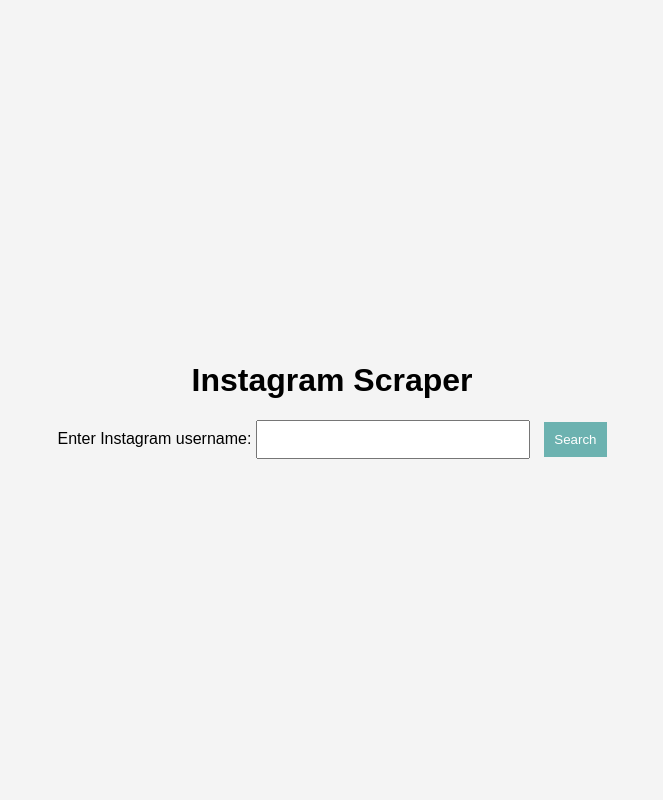
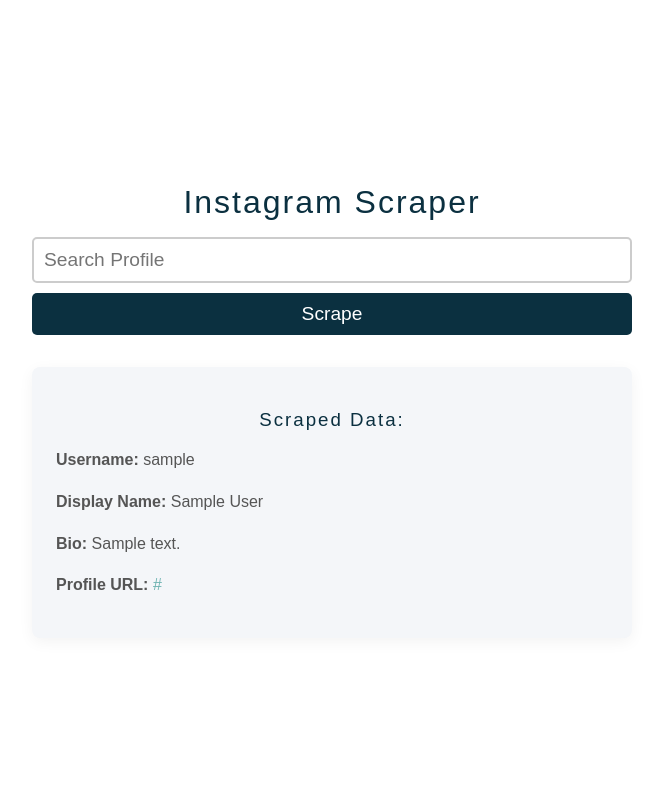
Before and after one commit to Rah2d33/DjangoApifyscraper, a Django app: template IGDjangoScraperProject/IGscrapingApp/templates/index.html in a window 1280 px wide. Shown: the whole page, without its empty margins (308-971 px from the left). Run offline with Django 5.2, Linux system fonts and the light colour scheme; the template is opened without the code that fills it: most values are stand-ins (such as "Sample title", 1, 10 or a date in 2020).

Commit message:
user can scrape and css displays. added animations too

```diff
--- a/IGDjangoScraperProject/IGDjangoScraperProject/settings.py
+++ b/IGDjangoScraperProject/IGDjangoScraperProject/settings.py
@@ -56,10 +56,11 @@
 TEMPLATES = [
     {
         'BACKEND': 'django.template.backends.django.DjangoTemplates',
-        'DIRS': [],
+        'DIRS': [os.path.join(BASE_DIR, 'IGscrapingApp', 'templates')],
         'APP_DIRS': True,
         'OPTIONS': {
             'context_processors': [
+                # Default context processors
                 'django.template.context_processors.debug',
                 'django.template.context_processors.request',
                 'django.contrib.auth.context_processors.auth',
--- a/IGDjangoScraperProject/IGscrapingApp/static/css/style.css
+++ b/IGDjangoScraperProject/IGscrapingApp/static/css/style.css
@@ -1,31 +1,123 @@
 body {
-    font-family: Arial, sans-serif;
-    background-color: #f4f4f4;
+    font-family: 'Arial', sans-serif;
+    margin: 0;
+    padding: 0;
+    color: #333;
     display: flex;
     justify-content: center;
     align-items: center;
     height: 100vh;
-    margin: 0;
 }
 
+/* Container */
 .container {
-    text-align: center;
+    width: 80%;
+    max-width: 600px;
+    padding: 2rem;
+
+    border-radius: 10px;
+
+    animation: fadeIn 1s ease-in-out;
 }
 
+/* Form Styling */
+form {
+    display: flex;
+    flex-direction: column;
+    gap: 10px;
+    margin-bottom: 2rem;
+}
+
+/* Input Field */
 input[type="text"] {
     padding: 10px;
-    width: 250px;
-    margin-right: 10px;
+    font-size: 1.2rem;
+    border: 2px solid #ccc;
+    border-radius: 5px;
+    transition: all 0.3s ease;
 }
 
+/* Input Focus State */
+input[type="text"]:focus {
+    border-color: #6CB2B0;
+    outline: none;
+    box-shadow: 0 0 10px rgba(108, 178, 176, 0.5);
+}
+
+/* Button */
 button {
     padding: 10px;
-    background-color: #6CB2B0;
-    color: white;
+    font-size: 1.2rem;
+    background-color: #0B3040;
+    color: #fff;
     border: none;
+    border-radius: 5px;
     cursor: pointer;
+    transition: background-color 0.3s ease;
 }
 
+/* Button Hover State */
 button:hover {
-    background-color: #0B3040;
+    background-color: #6CB2B0;
 }
+
+/* Results Section */
+.results {
+    background-color: #f4f6f9;
+    padding: 1.5rem;
+    border-radius: 8px;
+    box-shadow: 0 4px 15px rgba(0, 0, 0, 0.05);
+    animation: slideIn 0.8s ease;
+}
+
+/* Headings */
+h1, h3 {
+    text-align: center;
+    color: #0B3040;
+    margin-bottom: 1rem;
+    letter-spacing: 2px;
+    font-weight: 400;
+}
+
+/* Paragraphs */
+p {
+    font-size: 1rem;
+    line-height: 1.6;
+    color: #555;
+}
+
+/* Profile URL Link */
+a {
+    color: #6CB2B0;
+    text-decoration: none;
+    transition: color 0.3s ease;
+}
+
+a:hover {
+    color: #0B3040;
+    text-decoration: underline;
+}
+
+/* Animations */
+
+/* Fade In Effect */
+@keyframes fadeIn {
+    from {
+        opacity: 0;
+    }
+    to {
+        opacity: 1;
+    }
+}
+
+/* Slide In Effect for Results */
+@keyframes slideIn {
+    from {
+        transform: translateY(20px);
+        opacity: 0;
+    }
+    to {
+        transform: translateY(0);
+        opacity: 1;
+    }
+}
--- a/IGDjangoScraperProject/IGscrapingApp/static/js/script.js
+++ b/IGDjangoScraperProject/IGscrapingApp/static/js/script.js
@@ -1,8 +1,92 @@
+//  document.querySelector('form').addEventListener('submit', function(event) {
+//     event.preventDefault();
 
-document.querySelector('form').addEventListener('submit', function(event) {
-    const usernameInput = document.querySelector('#username').value;
-    if (!usernameInput) {
-        event.preventDefault();
-        alert('Please enter a username.');
+//     // This would normally trigger your backend call to scrape data
+//     // For demonstration, we'll dynamically generate a table.
+
+//     const tableData = [
+//         { field: 'Username', value: 'demo_user' },
+//         { field: 'Followers', value: '1,000' },
+//         { field: 'Posts', value: '300' },
+//     ];
+
+//     const table = document.createElement('table');
+//     const tableHead = `<tr><th>Field</th><th>Value</th></tr>`;
+//     table.innerHTML = tableHead;
+
+//     tableData.forEach(row => {
+//         const tableRow = `<tr><td>${row.field}</td><td>${row.value}</td></tr>`;
+//         table.innerHTML += tableRow;
+//     });
+
+//     document.getElementById('scraped-data').innerHTML = '';
+//     document.getElementById('scraped-data').appendChild(table);
+// });
+
+// // =================================================
+
+//     // Add event listener for the clear button to clear input in one click, even when typing
+//     document.addEventListener('DOMContentLoaded', function() {
+//         const inputField = document.getElementById('search');
+//         const clearBtn = document.querySelector('.clear-btn');
+
+//         // Show the clear button when there's text in the input field
+//         inputField.addEventListener('input', function() {
+//             if (inputField.value !== '') {
+//                 clearBtn.style.display = 'block';
+//             } else {
+//                 clearBtn.style.display = 'none';
+//             }
+//         });
+
+//         // Clear the input field on a single click
+//         clearBtn.addEventListener('click', function() {
+//             inputField.value = '';
+//             inputField.focus();  // Focus back on the input field after clearing
+//             clearBtn.style.display = 'none';  // Hide clear button after clearing
+//         });
+
+//         // Initially hide the clear button if input is empty
+//         if (inputField.value === '') {
+//             clearBtn.style.display = 'none';
+//         }
+//     });
+
+//     document.getElementById('scrape-btn').addEventListener('click', async function() {
+//         const username = document.getElementById('search').value;
+//         if (!username) return alert('Please enter a username.');
+
+//         const response = await fetch('/scrape', {
+//             method: 'POST',
+//             headers: {
+//                 'Content-Type': 'application/json',
+//             },
+//             body: JSON.stringify({ username })
+//         });
+
+//         const result = await response.json();
+//         const resultsDiv = document.getElementById('results');
+
+//         if (response.ok) {
+//             resultsDiv.innerHTML = `
+//                 <h3>Scraped Data:</h3>
+//                 <p><strong>Username:</strong> ${result.scraped_data.username}</p>
+//                 <p><strong>Display Name:</strong> ${result.scraped_data.display_name}</p>
+//                 <p><strong>Bio:</strong> ${result.scraped_data.bio}</p>
+//                 <p><strong>Profile URL:</strong> <a href="${result.scraped_data.profile_url}" target="_blank">${result.scraped_data.profile_url}</a></p>
+//             `;
+//         } else {
+//             resultsDiv.innerHTML = `<p style="color: red;">${result.error}</p>`;
+//         }
+//     });
+
+// Function to add the slide-in effect for h1
+document.addEventListener("DOMContentLoaded", function() {
+    const h1 = document.querySelector('h1');
+    if (h1) {
+        // Add the slide-in class after 500ms
+        setTimeout(() => {
+            h1.classList.add('slide-in');
+        }, 500);  // Adjust delay as needed
     }
 });
--- a/IGDjangoScraperProject/IGscrapingApp/templates/index.html
+++ b/IGDjangoScraperProject/IGscrapingApp/templates/index.html
@@ -8,16 +8,26 @@
     <link rel="stylesheet" href="{% static 'css/style.css' %}">
     <script src="{% static 'js/script.js' %}"></script>
 </head>
+
+
+
 <body>
     <div class="container">
         <h1>Instagram Scraper</h1>
-        <form action="{% url 'index' %}" method="GET">
+        <form method="GET" action="">
+            <input type="text" name="display_name" placeholder="Search Profile" required>
+            <button type="submit">Scrape</button>
+        </form>
 
-            <label for="username">Enter Instagram username:</label>
-            <input type="text" id="username" name="username" required>
-            <button type="submit">Search</button>
-
-        </form>
+        {% if scraped_data %}
+        <div class="results">
+            <h3>Scraped Data:</h3>
+            <p><strong>Username:</strong> {{ scraped_data.scraped_data.username }}</p>
+            <p><strong>Display Name:</strong> {{ scraped_data.scraped_data.display_name }}</p>
+            <p><strong>Bio:</strong> {{ scraped_data.scraped_data.bio }}</p>
+            <p><strong>Profile URL:</strong> <a href="{{ scraped_data.scraped_data.profile_url }}" target="_blank">{{ scraped_data.scraped_data.profile_url }}</a></p>
+        </div>
+        {% endif %}
     </div>
 </body>
 </html>
--- a/IGDjangoScraperProject/IGscrapingApp/views.py
+++ b/IGDjangoScraperProject/IGscrapingApp/views.py
@@ -6,8 +6,8 @@
 def index(request):
     scraped_data = None  # Initialize scraped_data to None
 
-    if request.method == 'GET' and 'username' in request.GET:
-        username = request.GET['username']
+    if request.method == 'GET' and 'display_name' in request.GET:
+        username = request.GET.get('display_name')
 
         # Fetch the Instagram profile data
         scraped_data = get_combined_instagram_data(username)
```
Also changed, not shown: IGDjangoScraperProject/IGscrapingApp/app.py (added, +15 -0 lines), 1 other file.
